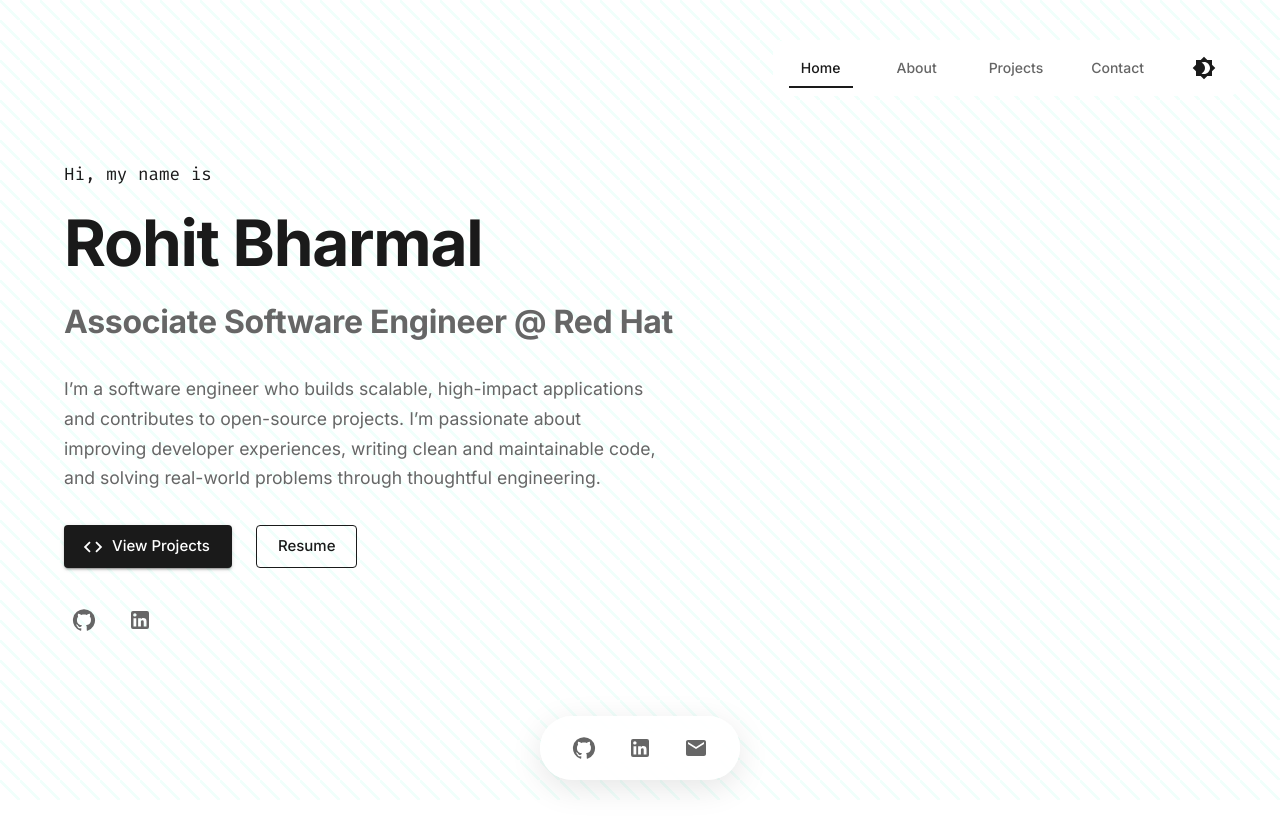
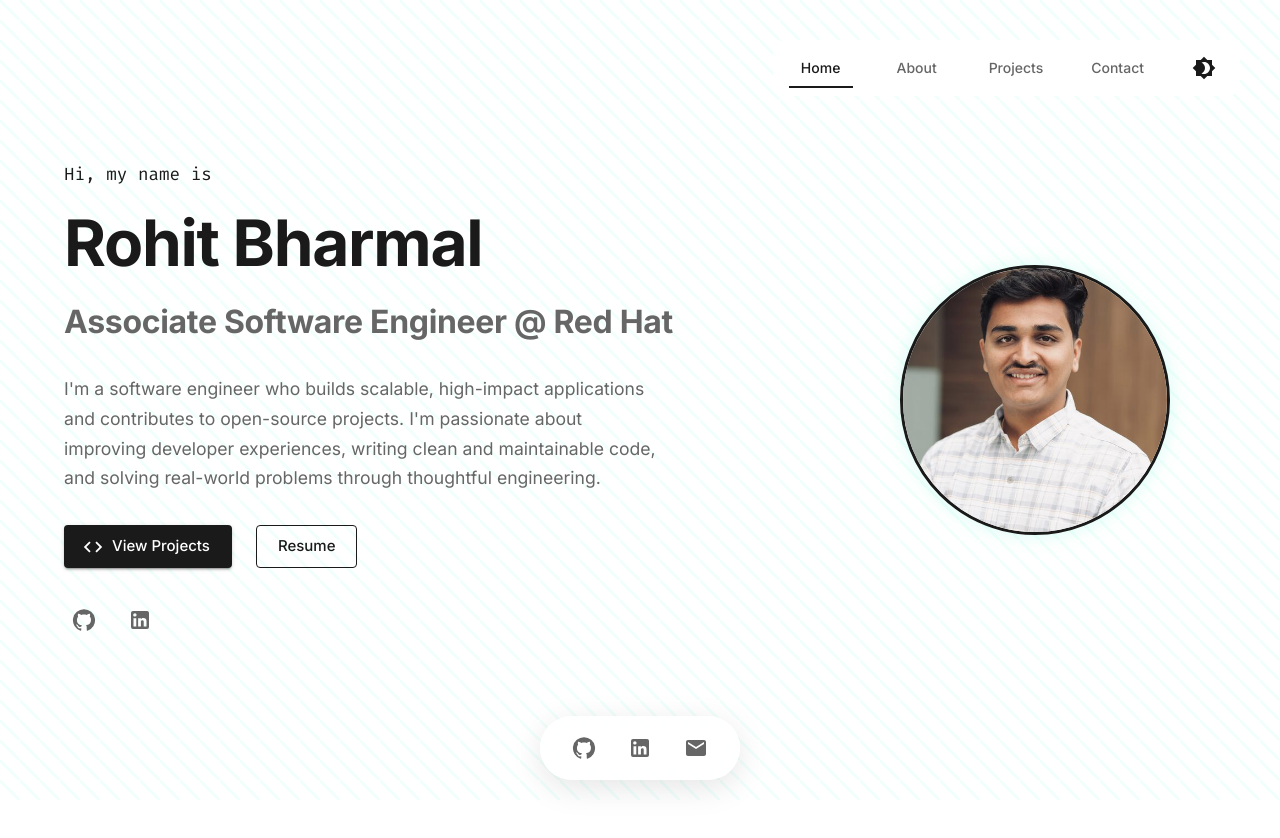
Before and after one commit to rohit-bharmal/rohit-bharmal.github.io, a React (Vite) app: page /#/ in a window 1280 px wide. Shown: the top 838 px of the page. Built offline with nearby package versions, Linux system fonts and the light colour scheme.

Commit message:
added profile image

```diff
--- a/src/components/About.tsx
+++ b/src/components/About.tsx
@@ -43,87 +43,101 @@
         </motion.div>
 
         <Grid container spacing={4}>
-          <Grid item xs={12} md={6}>
+          <Grid item xs={12}>
             <motion.div
               initial={{ opacity: 0, y: 20 }}
               animate={{ opacity: 1, y: 0 }}
               transition={{ duration: 0.5, delay: 0.2 }}
             >
               <Typography variant="body1" paragraph>
-                Hello! I'm Rohit Bharmal, an Associate Software Engineer at Red
-                Hat based in Pune, India. I'm passionate about open-source
-                development and building innovative solutions.
+                I'm Rohit Bharmal, an Associate Software Engineer at Red Hat
+                with a strong focus on frontend development and user experience.
+                At Red Hat, I've contributed to key projects on the Customer
+                Portal, including the Security Advisory and CVE Database. Using
+                technologies like Vue.js and JavaScript, I've built dynamic,
+                responsive interfaces that help thousands of users navigate
+                complex security information with ease.
               </Typography>
               <Typography variant="body1" paragraph>
-                At Red Hat, I contribute to various projects while focusing on
-                developing scalable applications. I have experience in both
-                frontend and backend development, with a particular interest in
-                Vue.js and Python.
+                My work involves more than just coding — I collaborate closely
+                with designers, product managers, and backend engineers to
+                create seamless, cross-browser-compatible solutions that
+                prioritize performance and accessibility. I'm passionate about
+                building products that not only look good but also solve
+                real-world problems efficiently.
               </Typography>
               <Typography variant="body1" paragraph>
-                My recent work includes developing a heart disease prediction
-                application, creating modern web applications with Vue.js, and
-                contributing to various open-source projects. I'm always eager
-                to learn new technologies and contribute to meaningful projects.
+                Whether it's optimizing UI workflows or implementing robust
+                frontend architectures, I strive to deliver clean, maintainable
+                code and a smooth user experience. I've also been recognized
+                with the Red Hat eXcEed Award for my impact and contributions.
               </Typography>
             </motion.div>
           </Grid>
 
-          <Grid item xs={12} md={6}>
+          <Grid item xs={12}>
             <motion.div
               initial={{ opacity: 0, y: 20 }}
               animate={{ opacity: 1, y: 0 }}
               transition={{ duration: 0.5, delay: 0.4 }}
-              style={{ width: "100%" }}
-            >
-              <Paper
-                elevation={0}
-                sx={{
-                  p: 3,
-                  background: (theme) => theme.palette.background.paper,
-                  border: "1px solid",
-                  borderColor: "rgba(255, 255, 255, 0.1)",
-                  width: "100%",
-                }}
             >
               <Typography
                 variant="h6"
                 gutterBottom
-                  sx={{ color: (theme) => theme.palette.primary.main }}
+                sx={{
+                  color: (theme) => theme.palette.primary.main,
+                  mb: 3
+                }}
               >
                 Technical Skills
               </Typography>
 
-                <Stack spacing={2}>
               {Object.entries(skills).map(([category, items]) => (
-                    <Box key={category}>
+                <Box
+                  key={category}
+                  sx={{
+                    mb: 4,
+                    p: 2,
+                    borderLeft: '2px solid',
+                    borderColor: (theme) => theme.palette.primary.main,
+                    '&:hover': {
+                      backgroundColor: 'rgba(100, 255, 218, 0.05)',
+                      transform: 'translateX(10px)',
+                      transition: 'all 0.3s ease-in-out'
+                    }
+                  }}
+                >
                   <Typography
-                        variant="subtitle2"
+                    variant="subtitle1"
                     sx={{
-                          color: (theme) => theme.palette.text.secondary,
-                          mb: 1,
+                      color: (theme) => theme.palette.text.primary,
+                      fontWeight: 600,
+                      mb: 2
                     }}
                   >
                     {category}
                   </Typography>
-                      <Stack direction="row" flexWrap="wrap" gap={1}>
+                  <Stack direction="row" flexWrap="wrap" gap={1.5}>
                     {items.map((skill) => (
                       <Chip
                         key={skill}
                         label={skill}
-                            size="small"
                         sx={{
-                              backgroundColor: "rgba(100, 255, 218, 0.1)",
+                          backgroundColor: 'rgba(100, 255, 218, 0.1)',
                           color: (theme) => theme.palette.primary.main,
-                              borderRadius: "4px",
+                          borderRadius: '16px',
+                          fontWeight: 500,
+                          '&:hover': {
+                            backgroundColor: 'rgba(100, 255, 218, 0.2)',
+                            transform: 'translateY(-2px)',
+                            transition: 'all 0.2s ease-in-out'
+                          }
                         }}
                       />
                     ))}
                   </Stack>
                 </Box>
               ))}
-                </Stack>
-              </Paper>
             </motion.div>
           </Grid>
         </Grid>
--- a/src/components/Home.tsx
+++ b/src/components/Home.tsx
@@ -5,12 +5,14 @@
   Container,
   Stack,
   IconButton,
+  Grid,
 } from "@mui/material";
 import { motion } from "framer-motion";
 import { useState, useEffect } from "react";
 import { GitHub, LinkedIn, Code } from "@mui/icons-material";
 import { Link } from "react-router-dom";
 import NavLinks from "./NavLinks";
+import profileImg from "../assets/img_8729_720.jpg";
 
 // Typewriter effect
 const Typewriter = ({
@@ -73,6 +75,8 @@
 
     <Container maxWidth="lg">
       <Box sx={{ position: "relative", zIndex: 1 }}>
+        <Grid container spacing={4} alignItems="center">
+          <Grid item xs={12} md={8}>
             <motion.div
               initial={{ opacity: 0, y: 20 }}
               animate={{ opacity: 1, y: 0 }}
@@ -138,10 +142,10 @@
                   color: (theme) => theme.palette.text.secondary,
                 }}
               >
-            I’m a software engineer who builds scalable, high-impact
-            applications and contributes to open-source projects. I’m passionate
-            about improving developer experiences, writing clean and
-            maintainable code, and solving real-world problems through
+                I'm a software engineer who builds scalable, high-impact
+                applications and contributes to open-source projects. I'm
+                passionate about improving developer experiences, writing clean
+                and maintainable code, and solving real-world problems through
                 thoughtful engineering.
               </Typography>
             </motion.div>
@@ -215,6 +219,40 @@
                 </IconButton>
               </Stack>
             </motion.div>
+          </Grid>
+
+          <Grid item xs={12} md={4}>
+            <motion.div
+              initial={{ opacity: 0, scale: 0.5 }}
+              animate={{ opacity: 1, scale: 1 }}
+              transition={{ duration: 0.8, delay: 0.4 }}
+            >
+              <Box
+                component="img"
+                src={profileImg}
+                alt="Rohit Bharmal"
+                sx={{
+                  width: { xs: "200px", md: "270px" },
+                  height: { xs: "200px", md: "270px" },
+                  borderRadius: "50%",
+                  objectFit: "cover",
+                  border: "3px solid",
+                  borderColor: (theme) => theme.palette.primary.main,
+                  boxShadow: "0 0 20px rgba(100, 255, 218, 0.3)",
+                  mx: "auto",
+                  display: "block",
+                  filter: "grayscale(20%)",
+                  transition: "all 0.3s ease-in-out",
+                  "&:hover": {
+                    filter: "grayscale(0%)",
+                    transform: "scale(1.02)",
+                    boxShadow: "0 0 30px rgba(100, 255, 218, 0.4)",
+                  },
+                }}
+              />
+            </motion.div>
+          </Grid>
+        </Grid>
       </Box>
     </Container>
   </Box>
```
Also changed, not shown: src/assets/img_8729_720.jpg (added). Lines whose indentation alone changed are shown as unchanged.
